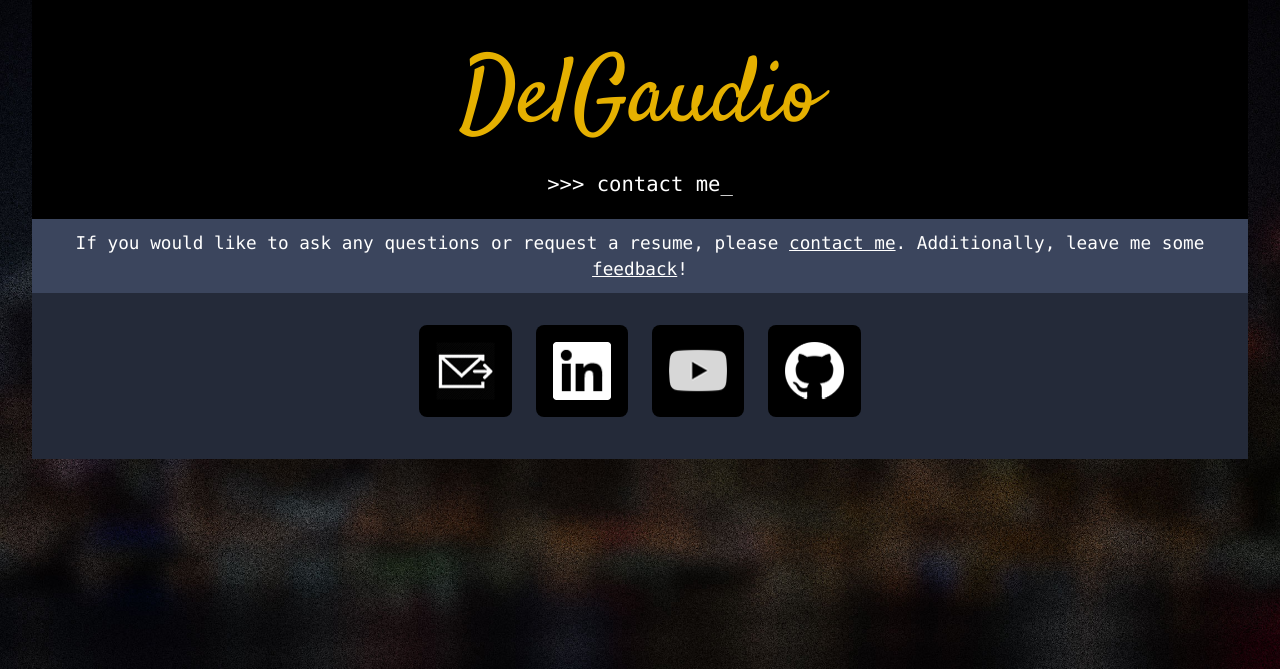
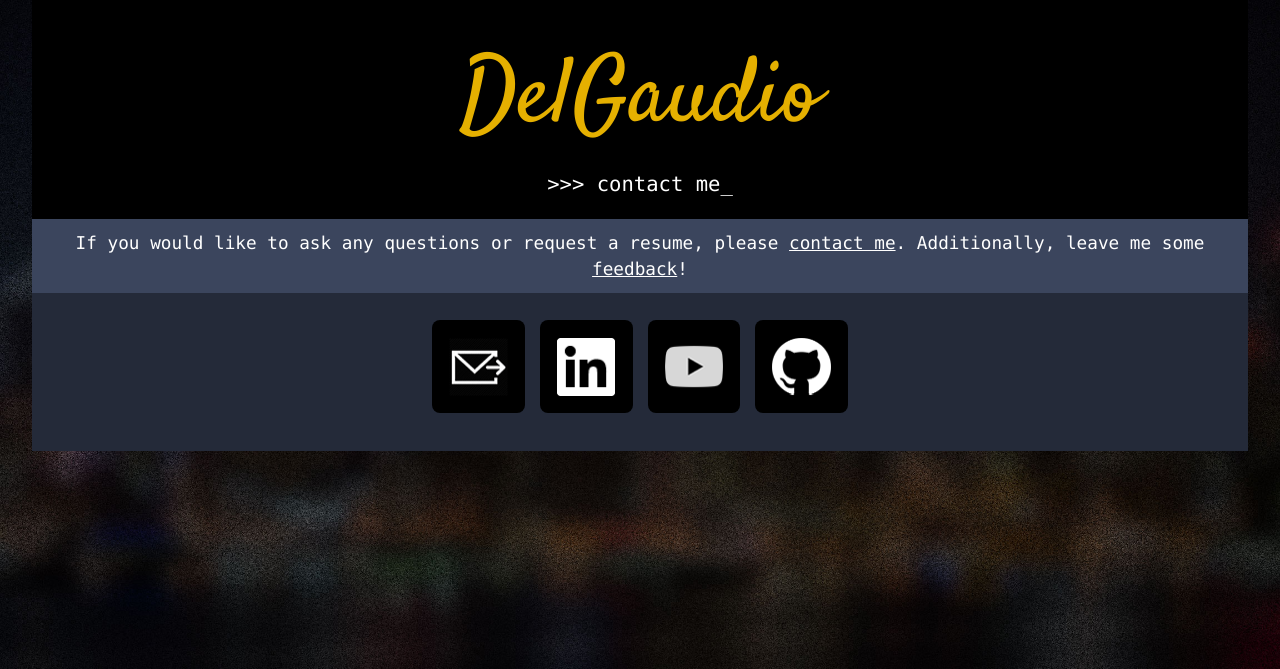
Before and after one commit to mikedelgaudio/delgaudiomike.com, a PHP site: page /contact.html in a window 1280 px wide. Shown: the part 69-738 px from the top of the page. Run offline with PHP 8.4, Linux system fonts and the light colour scheme.

Commit message:
fix for contactIcons padding

```diff
--- a/css/otherPagesStyle.css
+++ b/css/otherPagesStyle.css
@@ -103,7 +103,7 @@ ul.breakdown {
 }
 .contactIcons {
 	font-size: 1.7em;
-	padding: 1%;
+	padding: 0.5rem;
 }
 .w3sContainerTitle {
 	background-color: #242A39;
```
Also changed, not shown: 1 other file.
